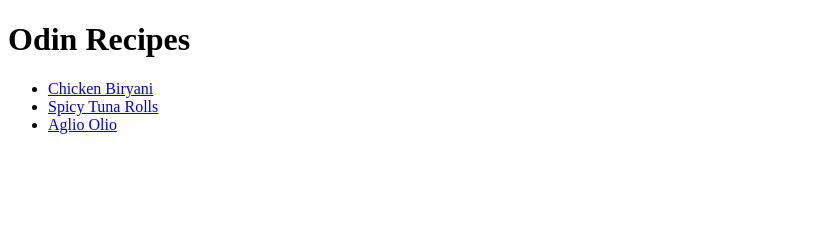
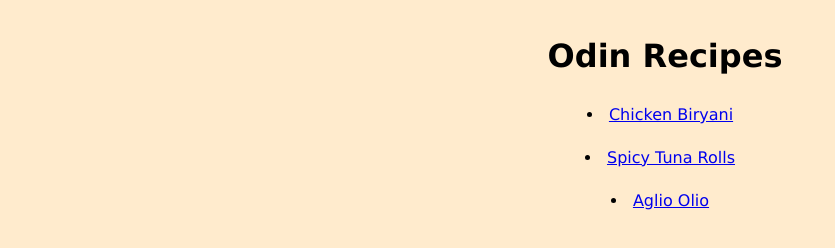
Before and after one commit to tonekent/oden-recipies, a plain HTML site: page index.html in a window 1280 px wide. Shown: the whole page, without its empty margins (0-835 px from the left). Drawn offline with Linux system fonts and the light colour scheme.

Commit message:
Initial styling of the index.html page

```diff
--- a/index.html
+++ b/index.html
@@ -4,13 +4,14 @@
     <meta charset="UTF-8">
     <meta name="viewport" content="width=device-width, initial-scale=1.0">
     <title>Document</title>
+    <link rel="stylesheet" href="style.css">
 </head>
-<body>
-    <h1>Odin Recipes</h1>
+<body class="a">
+    <h1 class="box">Odin Recipes</h1>
 <ul>
-    <li><a href="recipes/biryani.html">Chicken Biryani</a></li>
-    <li><a href="recipes/tunarolls.html">Spicy Tuna Rolls</a></li>
-    <li><a href="recipes/agliooglio.html">Aglio Olio</a></li>
+    <li class="box1"><a href="recipes/biryani.html">Chicken Biryani</a></li>
+    <li class="box2"><a href="recipes/tunarolls.html">Spicy Tuna Rolls</a></li>
+    <li class="box3"><a href="recipes/agliooglio.html">Aglio Olio</a></li>
 </ul>
 </body>
 </html>
--- /dev/null
+++ b/style.css
@@ -0,0 +1,49 @@
+/* This is for the styling of the index.html file */
+
+.a {
+    font-family: Verdana, Arial, sans-serif;
+    text-align: center;
+    background-color: blanchedalmond;
+    padding: 8px;
+    border: 2px;
+    margin: 8px;
+}
+
+.box {
+    padding-left: 50px;
+}
+
+.box1 {
+    padding: 8px;
+    border: 2px;
+    margin: 8px;
+    list-style-position: inside;
+}
+
+.box2 {
+    padding: 8px;
+    border: 2px;
+    margin: 8px;
+    list-style-position: inside;
+}
+
+.box3 {
+    padding: 8px;
+    border: 2px;
+    margin: 8px;
+    list-style-position: inside;
+}
+
+/* This is for the styling of the agliooglio.html file */
+
+/* This is for the styling of the biryani.html file */
+
+.b {
+    font-family: Verdana, Arial, sans-serif;
+    text-align: center;
+    background-color: blanchedalmond;
+    padding: 8px;
+    border: 2px;
+    margin: 8px;
+
+/* This is for the styling of the tunarolls.html file */
```
Also changed, not shown: recipes/agliooglio.html (+2 -1 lines), recipes/biryani.html (+2 -1 lines), recipes/tunarolls.html (+2 -1 lines).
